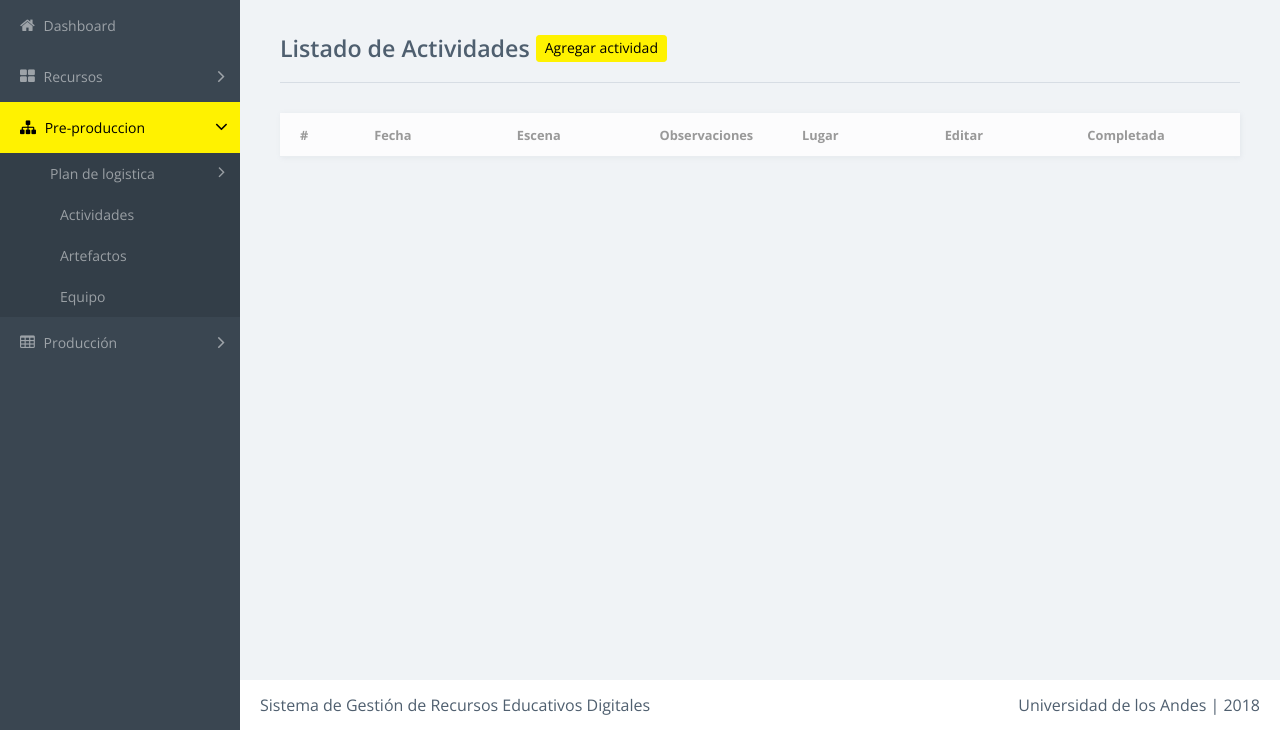
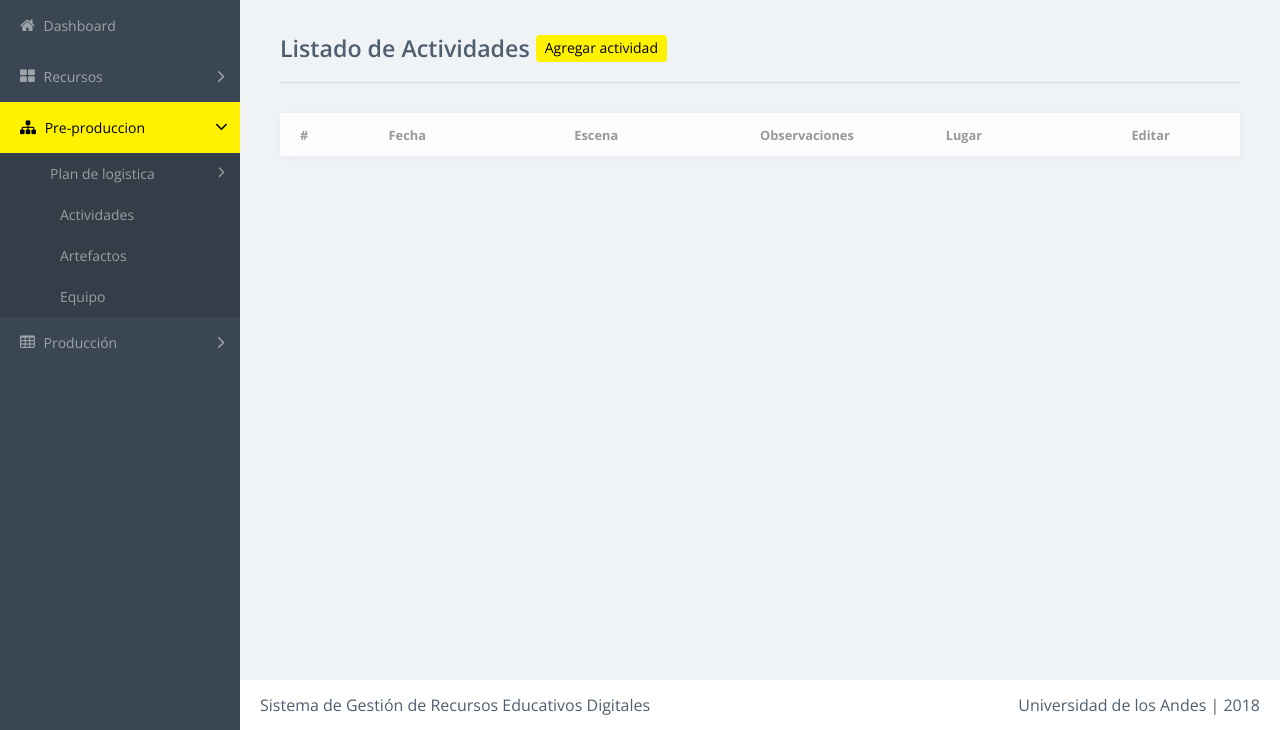
Before and after one commit to juniorportom/SGRED, a Django app: page /actividades/ in a window 1280 px wide. Shown: the part 70-800 px from the top of the page. Run offline with Django 3.2, Linux system fonts and the light colour scheme; data that the repository does not hold is empty; some libraries are stand-ins or nearby versions.

Commit message:
Paso 6: Creacion test validacion completada (ROJO)

```diff
--- a/templates/recursos/actividades.html
+++ b/templates/recursos/actividades.html
@@ -57,16 +57,18 @@
                         '           </h4>\n'+
                         '       </div>\n' +
                         '   </div>\n' +
-                        '   <div class="item-col fixed item-col-check">\n' +
-                        '       <div class="item-heading">Completada</div>\n' +
+                        '   <br>\n' +
+                        '   <div class="item-col fixed item-col-title">\n' +
+                        //'       <div class="item-heading">Completada</div>\n' +
                         '           <h4 class="no-overflow">' +
                         '               <a class="check" id="checkAct" ' + item.pk + '" >' +
                         '                   <span id="activitySpan" onClick="notifyUser()">' +
-                        '                   <i class="fa fa-check"/>Done</span> '+
+                        '                   <i class="fa fa-check"/> &nbsp; Completada</span> '+
                         '               </a>\n' +
                         '           </h4>\n' +
-                        '       </div>\n' +
+                        //'       </div>\n' +
                         '   </div>\n' +
+                        '   <br>\n' +
                         '</div>\n ' +
                         '</li>\n'
                     );
@@ -118,16 +120,16 @@
                                 <span>Lugar</span>
                             </div>
                         </div>
-                        <div class="item-col item-col-header item-col-title">
+                        <div class="item-col item-col-header item-col-check">
                             <div>
                                 <span>Editar</span>
                             </div>
                         </div>
-                        <div class="item-col item-col-header item-col-title">
+                        <!--div class="item-col item-col-header item-col-title">
                             <div>
                                 <span>Completada</span>
                             </div>
-                        </div>
+                        </div-->
                     </div>
                 </li>
             </ul>
```
Also changed, not shown: QueVideo/tests.py (+9 -0 lines).
